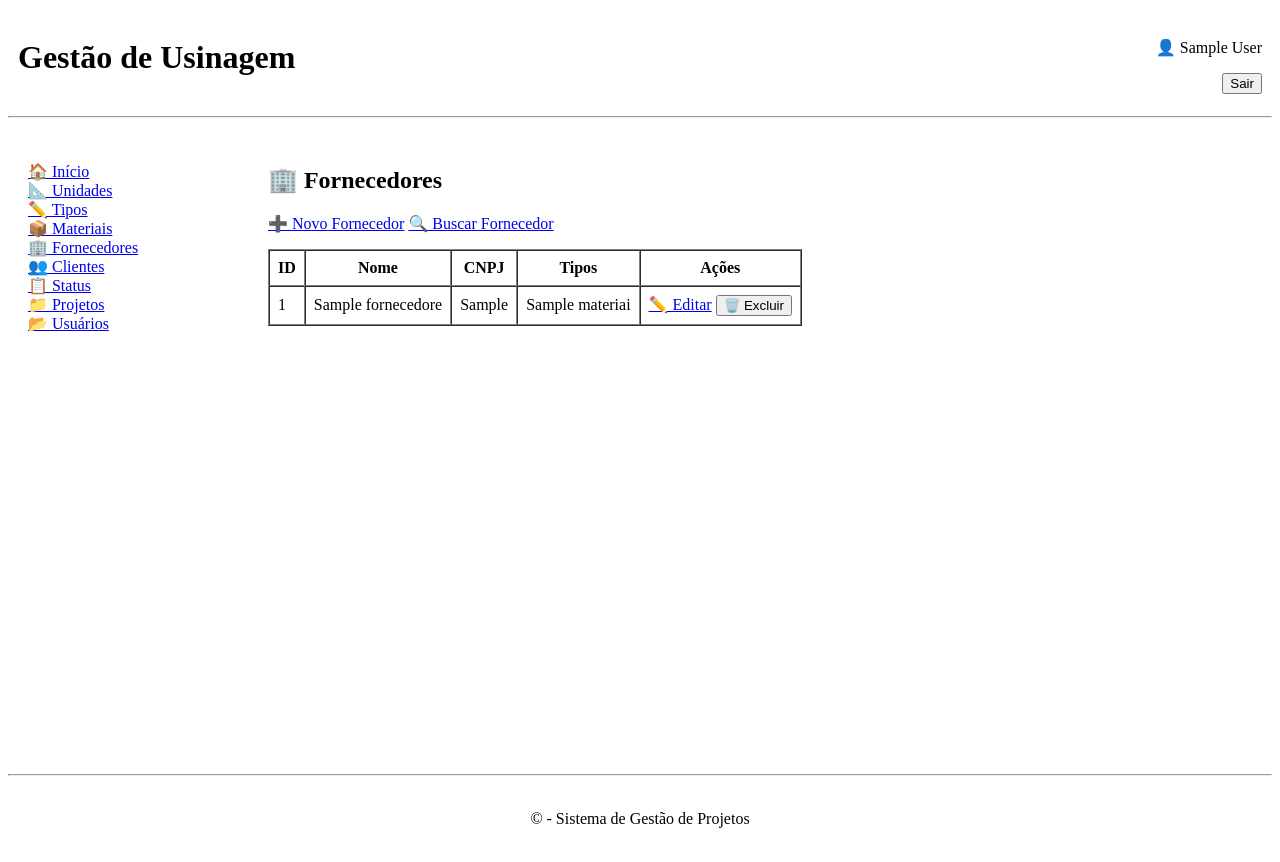
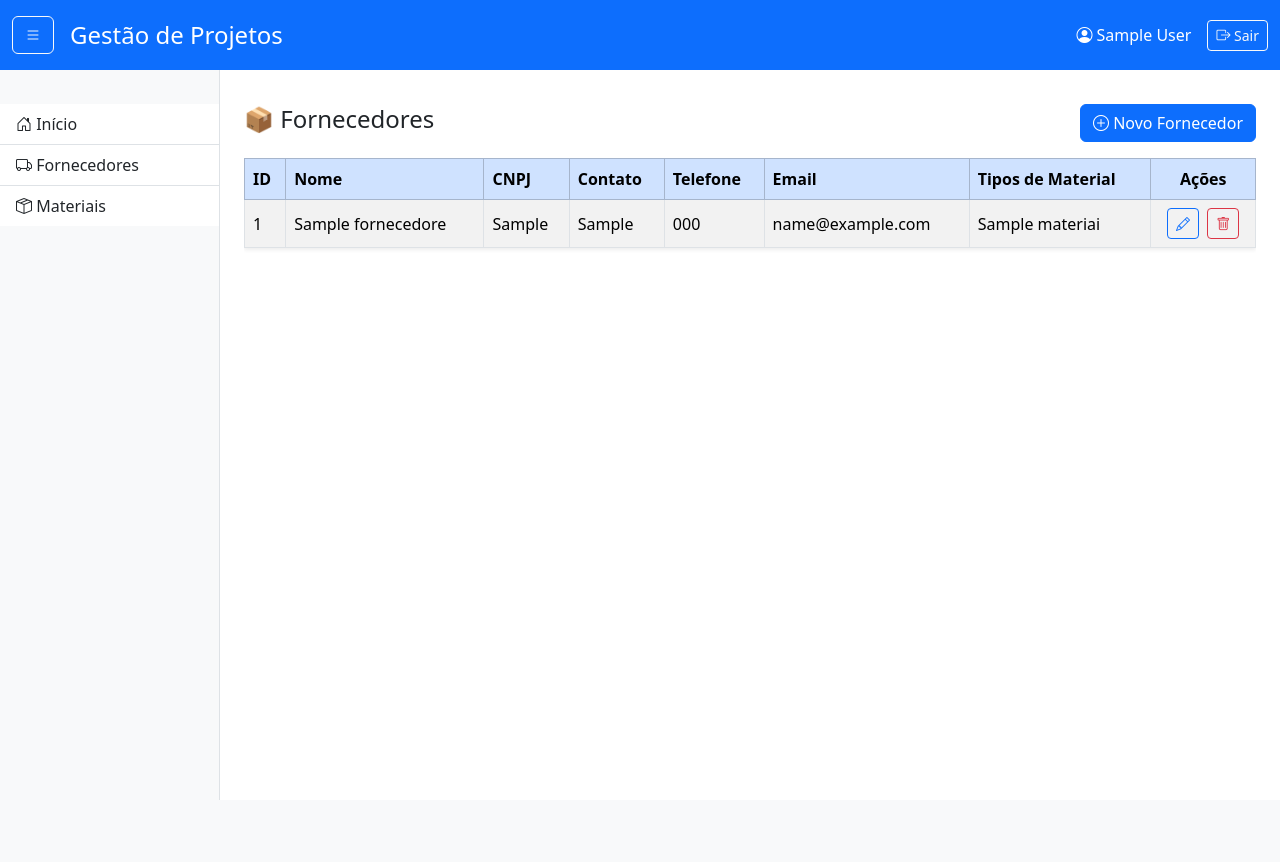
Before and after one commit to rcmcv/gestao-projetos, a Flask app: page /fornecedores in a window 1280 px wide. After the commit the page ends 800 px from the top, so only its background shows below. Run offline with Flask 3, Linux system fonts and the light colour scheme; the visitor is signed in with stand-in values (Sample User, id 1); tables that the repository leaves empty hold one stand-in row (values such as "Sample post").

Commit message:
💄 Estiliza tela de login e base com topo fixo, menu lateral colapsável e layout responsivo

```diff
--- /dev/null
+++ b/app/static/css/estilo.css
@@ -0,0 +1,81 @@
+/* 🔵 Define altura total e rolagem apenas no conteúdo */
+html, body {
+    height: 100%;
+    margin: 0;
+    overflow: hidden;
+}
+
+#layout {
+    height: 100vh;
+    margin-top: 56px; /* Altura do topo fixo */
+}
+
+#sidebar {
+    width: 220px;
+    overflow-y: auto;
+    height: 100%;
+    position: fixed;
+    top: 56px;
+    left: 0;
+    z-index: 1000;
+}
+
+#conteudo {
+    flex-grow: 1;
+    overflow-y: auto;
+    margin-left: 220px;
+    height: calc(100vh - 56px);
+}
+
+/* Quando a sidebar for ocultada */
+#sidebar.d-none + #conteudo {
+    margin-left: 0;
+}
+
+/* Estilo da tabela, botões e links */
+.table th, .table td {
+    vertical-align: middle;
+}
+
+a.list-group-item {
+    font-weight: 500;
+}
+
+a.list-group-item:hover {
+    background-color: #0d6efd;
+    color: white;
+}
+
+.login-container {
+    display: flex;
+    justify-content: center;
+    align-items: center;
+    height: calc(100vh - 70px); /* ajusta altura com topo */
+    padding: 1rem;
+    padding-top: 70px; /* evita sobrepor a navbar */
+}
+
+.login-box {
+    background-color: white;
+    padding: 2rem;
+    border-radius: 10px;
+    max-width: 400px;
+    width: 100%;
+}
+
+/* 🔵 Altura customizada para o topo */
+.navbar {
+    height: 70px; /* ou a altura que você quiser */
+    display: flex;
+    align-items: center;
+    padding-top: 0;
+    padding-bottom: 0;
+}
+
+/* 🔧 Corrige o texto do título */
+.navbar .navbar-brand {
+    line-height: 1;              /* remove espaço extra */
+    padding: 0;                  /* remove padding interno */
+    margin: 0;                   /* zera margens */
+    font-size: 1.5rem;
+}
--- a/app/templates/base.html
+++ b/app/templates/base.html
@@ -3,74 +3,86 @@
 <html lang="pt-br">
 <head>
     <meta charset="UTF-8">
-    <title>Gestão de Projetos</title>
+    <title>{{ titulo if titulo else "Gestão de Projetos" }}</title>
+    <meta name="viewport" content="width=device-width, initial-scale=1">
+
+    <!-- Bootstrap 5 -->
+    <link href="https://cdn.jsdelivr.net/npm/bootstrap@5.3.2/dist/css/bootstrap.min.css" rel="stylesheet">
+
+    <!-- Bootstrap Icons -->
+    <link href="https://cdn.jsdelivr.net/npm/bootstrap-icons@1.10.5/font/bootstrap-icons.css" rel="stylesheet">
+
+    <!-- Estilo customizado -->
+    <link rel="stylesheet" href="{{ url_for('static', filename='css/estilo.css') }}">
 </head>
 <body>
-    <!-- 🔹 Cabeçalho: título à esquerda, usuário logado à direita -->
-    <header style="display: flex; justify-content: space-between; align-items: center; padding: 10px;">
-        <!-- Título do sistema -->
-        <h1>Gestão de Usinagem</h1>
 
-        <!-- Área do usuário logado (visível apenas se logado) -->
-        {% if session.get('usuario_nome') %}
-            <div style="text-align: right;">
-                <!-- Nome do usuário -->
-                <p>👤 {{ session['usuario_nome'] }}</p>
+    <!-- 🔵 TOPO FIXO -->
+    <nav class="navbar navbar-expand-lg navbar-dark bg-primary fixed-top">
+        <div class="container-fluid">
+            <button class="btn btn-outline-light me-3" id="sidebarToggle">
+                <i class="bi bi-list"></i>
+            </button>
+            <span class="navbar-brand mb-0 h1">Gestão de Projetos</span>
 
-                <!-- Botão de logout -->
-                <form action="{{ url_for('web.logout') }}" method="POST">
-                    <button type="submit">Sair</button>
-                </form>
+            <!-- 🧑 Usuário e logout -->
+            <div class="ms-auto d-flex align-items-center">
+                {% if session.get('usuario_nome') %}
+                    <span class="text-white me-3">
+                        <i class="bi bi-person-circle"></i> {{ session['usuario_nome'] }}
+                    </span>
+                    <form action="{{ url_for('web.logout') }}" method="POST" class="d-inline">
+                        <button type="submit" class="btn btn-outline-light btn-sm">
+                            <i class="bi bi-box-arrow-right"></i> Sair
+                        </button>
+                    </form>
+                {% endif %}
             </div>
-        {% endif %}
-    </header>
+        </div>
+    </nav>
 
-    <hr>
+    <!-- 📦 LAYOUT PRINCIPAL -->
+    <div class="d-flex" id="layout">
+        <!-- 🟦 MENU LATERAL -->
+        <div id="sidebar" class="bg-light border-end">
+            <div class="list-group list-group-flush pt-5">
+                <a href="{{ url_for('web.pagina_inicial') }}" class="list-group-item list-group-item-action">
+                    <i class="bi bi-house-door"></i> Início
+                </a>
+                <a href="{{ url_for('web.listar_fornecedores') }}" class="list-group-item list-group-item-action">
+                    <i class="bi bi-truck"></i> Fornecedores
+                </a>
+                <a href="{{ url_for('web.listar_materiais_web') }}" class="list-group-item list-group-item-action">
+                    <i class="bi bi-box-seam"></i> Materiais
+                </a>
+                <!-- Adicione mais links aqui -->
+            </div>
+        </div>
 
-    <!-- 🔹 Corpo principal: menu lateral + conteúdo -->
-    <main style="display: flex; min-height: 80vh;">
-        <!-- 🔸 Menu lateral fixo -->
-        <nav style="width: 200px; padding: 20px;">
-            <ul style="list-style-type: none; padding: 0;">
-                <li><a href="{{ url_for('web.pagina_inicial') }}">🏠 Início</a></li>
-                <li><a href="{{ url_for('web.listar_unidades') }}">📐 Unidades</a></li>
-                <li><a href="{{ url_for('web.listar_tipos_material') }}">✏️ Tipos</a></li>
-                <li><a href="{{ url_for('web.listar_materiais_web') }}">📦 Materiais</a></li>
-                <li><a href="{{ url_for('web.listar_fornecedores') }}">🏢 Fornecedores</a></li>
-                <li><a href="{{ url_for('web.listar_clientes') }}">👥 Clientes</a></li>
-                <li><a href="{{ url_for('web.listar_status') }}">📋 Status</a></li>
-                <li><a href="{{ url_for('web.listar_projetos') }}">📁 Projetos</a></li>
-
-                <!-- 🔐 Apenas para administradores -->
-                {% if session.get('usuario_permissao') == 'admin' %}
-                    <li><a href="{{ url_for('web.listar_usuarios') }}">📂 Usuários</a></li>
-                {% endif %}
-            </ul>
-        </nav>
-
-        <!-- 🔸 Área de conteúdo dinâmico -->
-        <section style="flex: 1; padding: 20px;">
-            <!-- ⚠️ Mensagens flash (sucesso, erro, aviso...) -->
+        <!-- ⚪ CONTEÚDO -->
+        <div id="conteudo" class="p-4 pt-5">
             {% with mensagens = get_flashed_messages(with_categories=true) %}
-                {% if mensagens %}
-                    <ul style="list-style: none;">
-                        {% for categoria, mensagem in mensagens %}
-                            <li><strong>{{ mensagem }}</strong></li>
-                        {% endfor %}
-                    </ul>
-                {% endif %}
+              {% if mensagens %}
+                {% for categoria, mensagem in mensagens %}
+                  <div class="alert alert-{{ categoria }} alert-dismissible fade show" role="alert">
+                    {{ mensagem }}
+                    <button type="button" class="btn-close" data-bs-dismiss="alert" aria-label="Fechar"></button>
+                  </div>
+                {% endfor %}
+              {% endif %}
             {% endwith %}
 
-            <!-- Bloco dinâmico de conteúdo -->
             {% block conteudo %}{% endblock %}
-        </section>
-    </main>
+        </div>
+    </div>
 
-    <hr>
-
-    <!-- 🔹 Rodapé do sistema -->
-    <footer style="text-align: center; padding: 10px;">
-        <p>© {{ current_year }} - Sistema de Gestão de Projetos</p>
-    </footer>
+    <!-- JS Bootstrap + Toggle Menu -->
+    <script src="https://cdn.jsdelivr.net/npm/bootstrap@5.3.2/dist/js/bootstrap.bundle.min.js"></script>
+    <script>
+        // 🧠 Toggle da sidebar
+        document.getElementById("sidebarToggle").addEventListener("click", function () {
+            document.getElementById("sidebar").classList.toggle("d-none");
+        });
+    </script>
 </body>
 </html>
--- a/app/templates/fornecedores/listar_fornecedores.html
+++ b/app/templates/fornecedores/listar_fornecedores.html
@@ -2,48 +2,54 @@
 {% extends 'base.html' %}
 
 {% block conteudo %}
-<h2>🏢 Fornecedores</h2>
+<div class="d-flex justify-content-between align-items-center mb-3">
+    <h4>📦 Fornecedores</h4>
+    <a href="{{ url_for('web.novo_fornecedor') }}" class="btn btn-primary">
+        <i class="bi bi-plus-circle"></i> Novo Fornecedor
+    </a>
+</div>
 
-<p>
-    <a href="{{ url_for('web.novo_fornecedor') }}">➕ Novo Fornecedor</a>
-    <a href="{{ url_for('web.buscar_fornecedores') }}">🔍 Buscar Fornecedor</a>
-</p>
-
-<table border="1" cellpadding="8" cellspacing="0">
-    <!-- Cabeçalho -->
-    <thead>
+<div class="table-responsive">
+    <table class="table table-striped table-bordered align-middle shadow-sm">
+        <thead class="table-primary">
             <tr>
                 <th>ID</th>
                 <th>Nome</th>
                 <th>CNPJ</th>
-            <th>Tipos</th>
-            <th>Ações</th>
+                <th>Contato</th>
+                <th>Telefone</th>
+                <th>Email</th>
+                <th>Tipos de Material</th>
+                <th class="text-center">Ações</th>
             </tr>
         </thead>
-    <!-- Linhas -->
         <tbody>
             {% for fornecedor in fornecedores %}
             <tr>
                 <td>{{ fornecedor.id }}</td>
                 <td>{{ fornecedor.nome }}</td>
                 <td>{{ fornecedor.cnpj }}</td>
+                <td>{{ fornecedor.contato }}</td>
+                <td>{{ fornecedor.telefone }}</td>
+                <td>{{ fornecedor.email }}</td>
                 <td>
                     {% for tipo in fornecedor.tipos %}
-                    {{ tipo.nome }}<br>
+                        <div>{{ tipo.nome }}</div>
                     {% endfor %}
                 </td>
-            <td>
-                <a href="{{ url_for('web.editar_fornecedor', id=fornecedor.id) }}">✏️ Editar</a>
+                <td class="text-center">
+                    <a href="{{ url_for('web.editar_fornecedor', id=fornecedor.id) }}" class="btn btn-sm btn-outline-primary me-1">
+                        <i class="bi bi-pencil"></i>
+                    </a>
                     <form action="{{ url_for('web.excluir_fornecedor', id=fornecedor.id) }}" method="POST" style="display:inline;">
-                    <button type="submit" onclick="return confirm('Deseja excluir este fornecedor?')">🗑️ Excluir</button>
+                        <button type="submit" class="btn btn-sm btn-outline-danger" onclick="return confirm('Confirmar exclusão?')">
+                            <i class="bi bi-trash"></i>
+                        </button>
                     </form>
                 </td>
-        </tr>
-        {% else %}
-        <tr>
-            <td colspan="4">Nenhum fornecedor cadastrado.</td>
             </tr>
             {% endfor %}
         </tbody>
     </table>
+</div>
 {% endblock %}
```
Also changed, not shown: app/forms/login_form.py (added, +10 -0 lines), app/routes/auth_routes.py (+12 -17 lines), app/templates/base_public.html (+19 -20 lines), app/templates/login.html (+21 -22 lines). Lines whose indentation alone changed are shown as unchanged.
